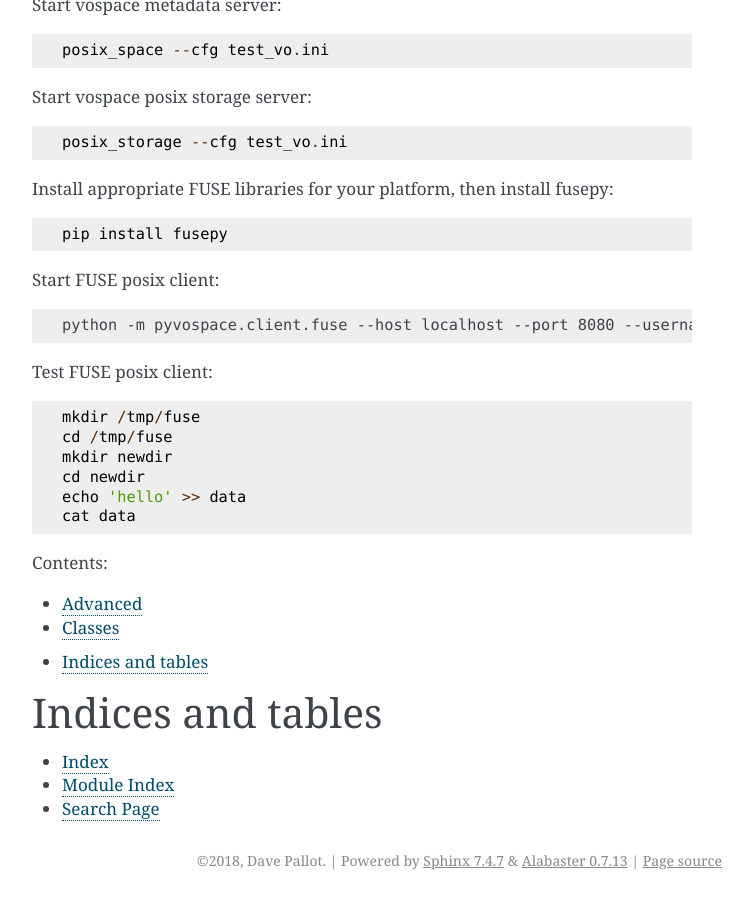
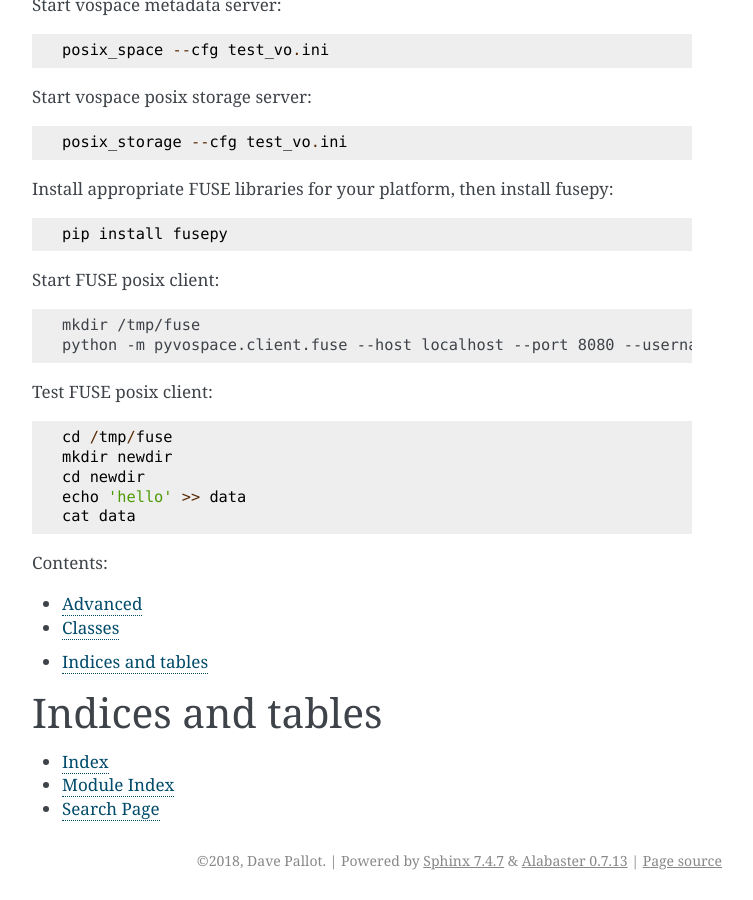
Before and after one commit to ICRAR/pyvospace, a Sphinx documentation site: the page built from docs/index.rst, in a window 1280 px wide and 900 px high, scrolled down 1282 px. Shown: the whole window, without its empty margins (388-1141 px from the left). Built offline with Sphinx 7.4.7, drawn with Linux system fonts in a browser that asks for light colours.

Commit message:
Rework documentation.

```diff
--- a/docs/index.rst
+++ b/docs/index.rst
@@ -74,11 +74,11 @@ Install appropriate FUSE libraries for your platform, then install fusepy::
 
 Start FUSE posix client::
 
+   mkdir /tmp/fuse
    python -m pyvospace.client.fuse --host localhost --port 8080 --username test --password test --mountpoint /tmp/fuse/``
 
 Test FUSE posix client::
 
-   mkdir /tmp/fuse
    cd /tmp/fuse
    mkdir newdir
    cd newdir
```
Also changed, not shown: README.md (+1 -2 lines).
